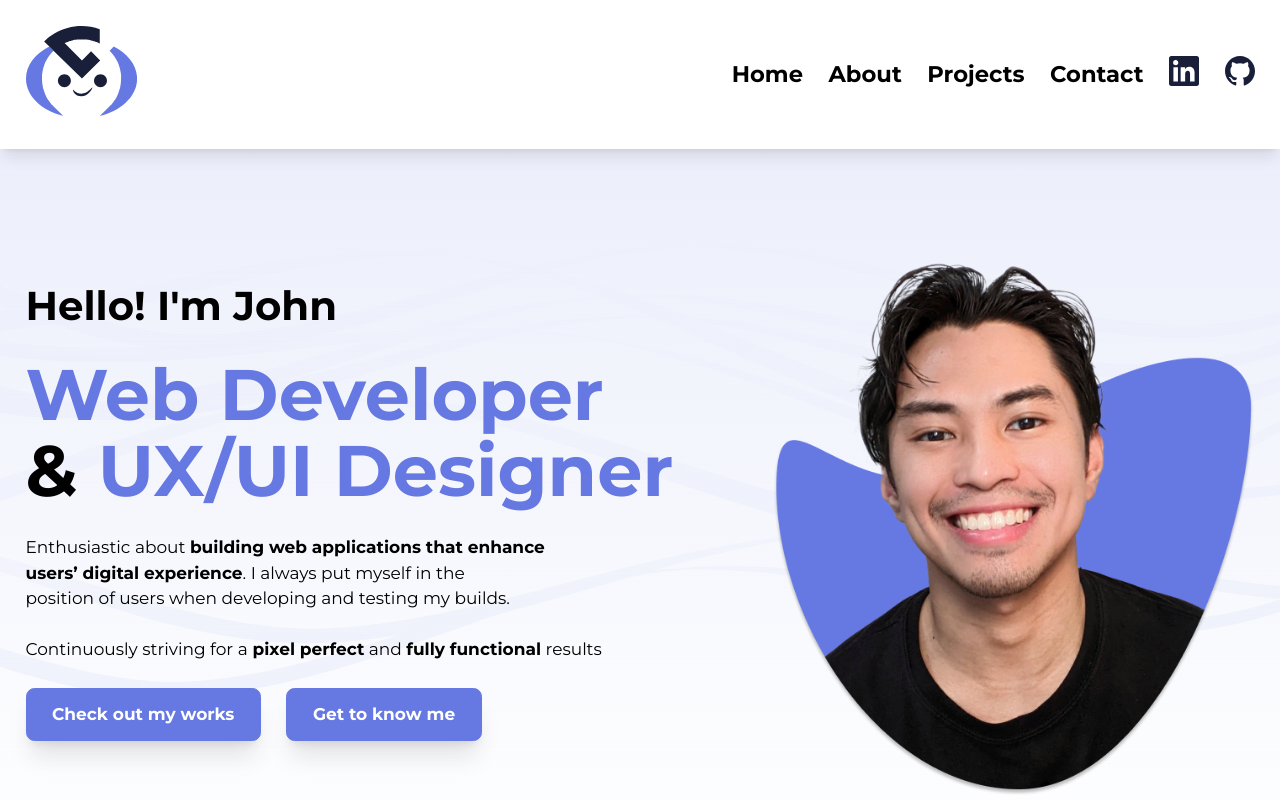
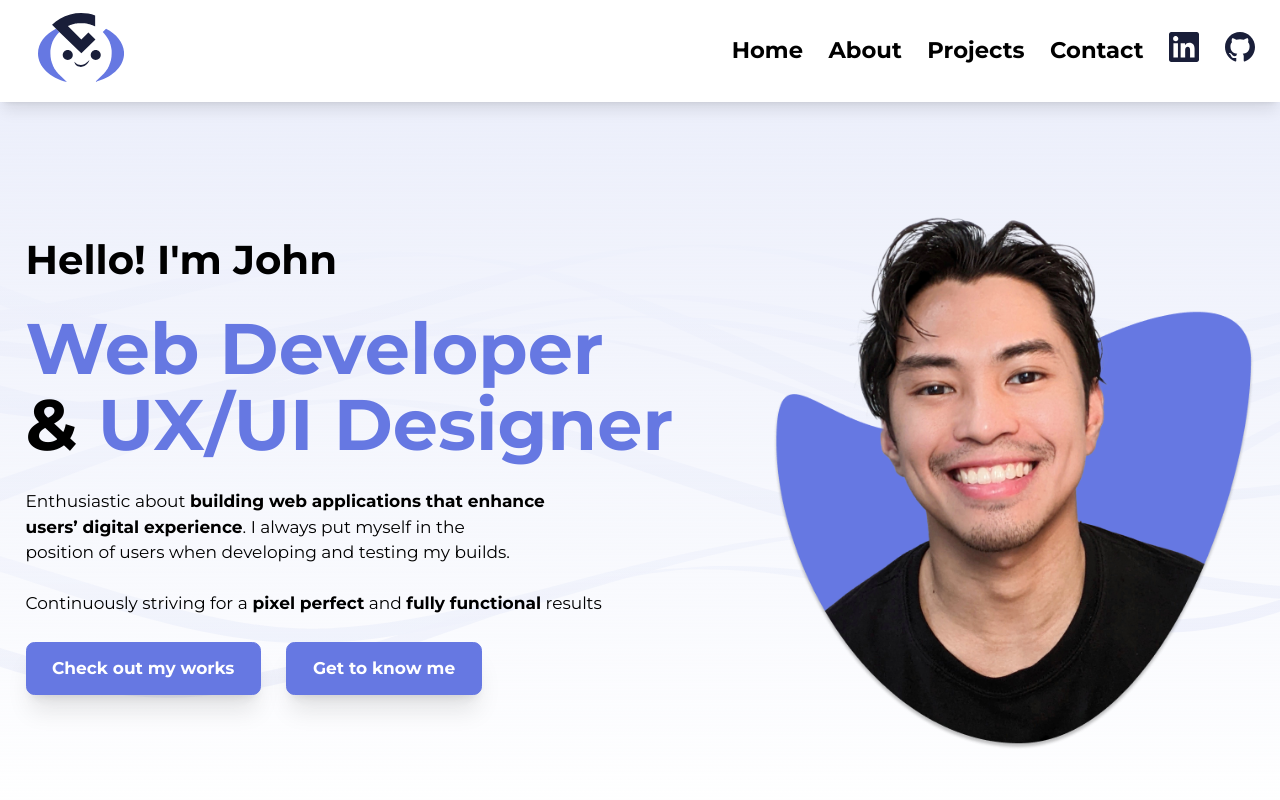
Before and after one commit to johnjovero98/johnjovero-portfolio, a Next.js app: page / in a window 1280 px wide. Shown: the top 800 px of the page. Built offline with nearby package versions, Linux system fonts and the light colour scheme.

Commit message:
header: resize and make it smaller

```diff
--- a/app/page.js
+++ b/app/page.js
@@ -22,7 +22,7 @@ export default function Home() {
           <HeroBanner />
         </div>
 
-        <section className="mb-4 scroll-m-1 scroll-mt-[10rem]" id="projects">
+        <section className="mb-4 scroll-m-1 scroll-mt-[125px]" id="projects">
           <div className="container mx-auto px-1">
 
             <h2 className="font-bold  text-h4 md:text-h3 mb-1 text-blue-300">Projects</h2>
@@ -44,7 +44,7 @@ export default function Home() {
 
 
         {/* contact section */}
-        <section id="contact" className=" bg-linear-to-b from-blue-white to-blue-100 scroll-mt-[7.5rem]">
+        <section id="contact" className=" bg-linear-to-b from-blue-white to-blue-100 scroll-mt-[102px]">
           <div className="container mx-auto px-1 py-2">
             <ContactSection />
           </div>
--- a/components/Header.jsx
+++ b/components/Header.jsx
@@ -10,9 +10,9 @@ export default function Header() {
 
     return (
         <div className="sticky top-0 z-20 shadow-lg bg-white">
-            <header className="relative bg-glass">
+            <header className="relative">
                 <div className="container mx-auto px-1">
-                    <div className="flex justify-between items-center py-1 gap-1">
+                    <div className="flex justify-between items-center  gap-1">
                         {/* logo */}
                         <h1>
                             <a href="/">
@@ -21,7 +21,7 @@ export default function Header() {
                                     alt="John Jovero"
                                     width={111}
                                     height={90}
-                                    className="min-w-[80px]"
+                                    className="min-w-[80px] p-[.75rem]"
                                 />
                             </a>
                         </h1>
```
